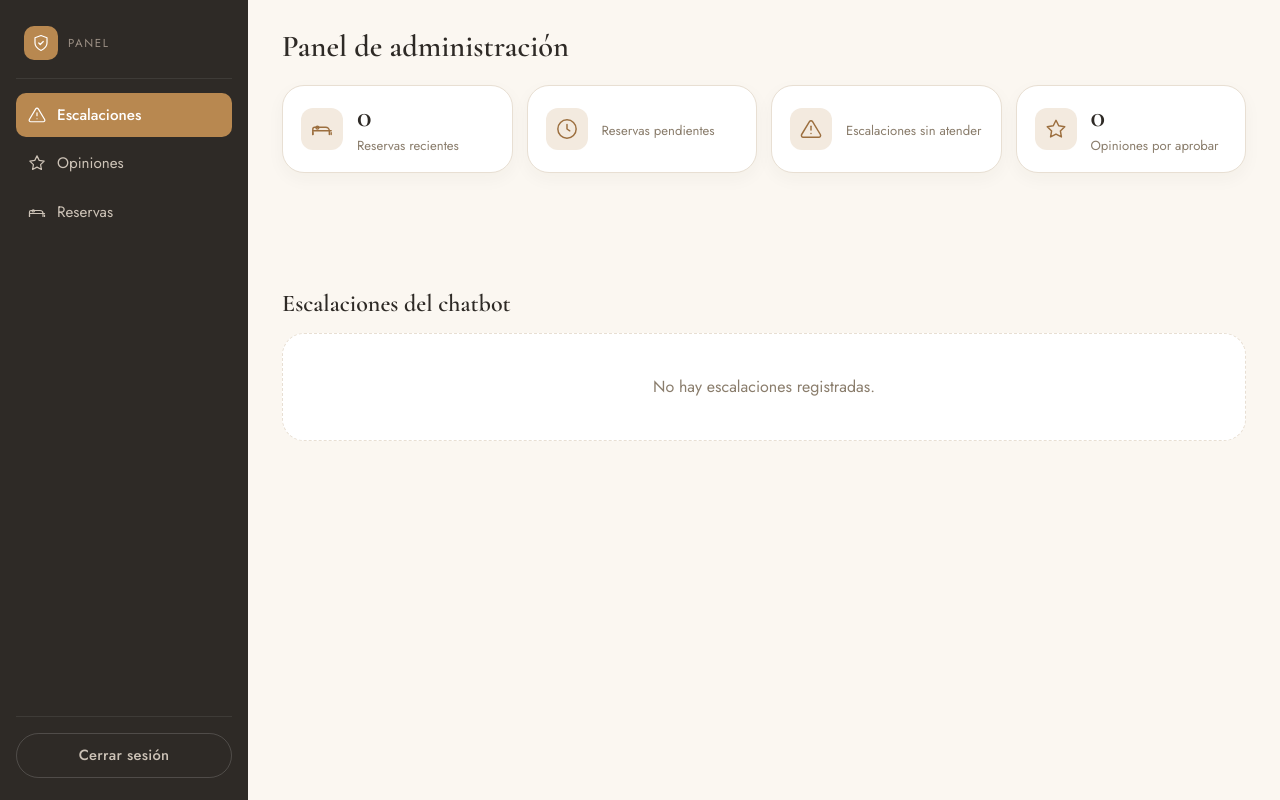
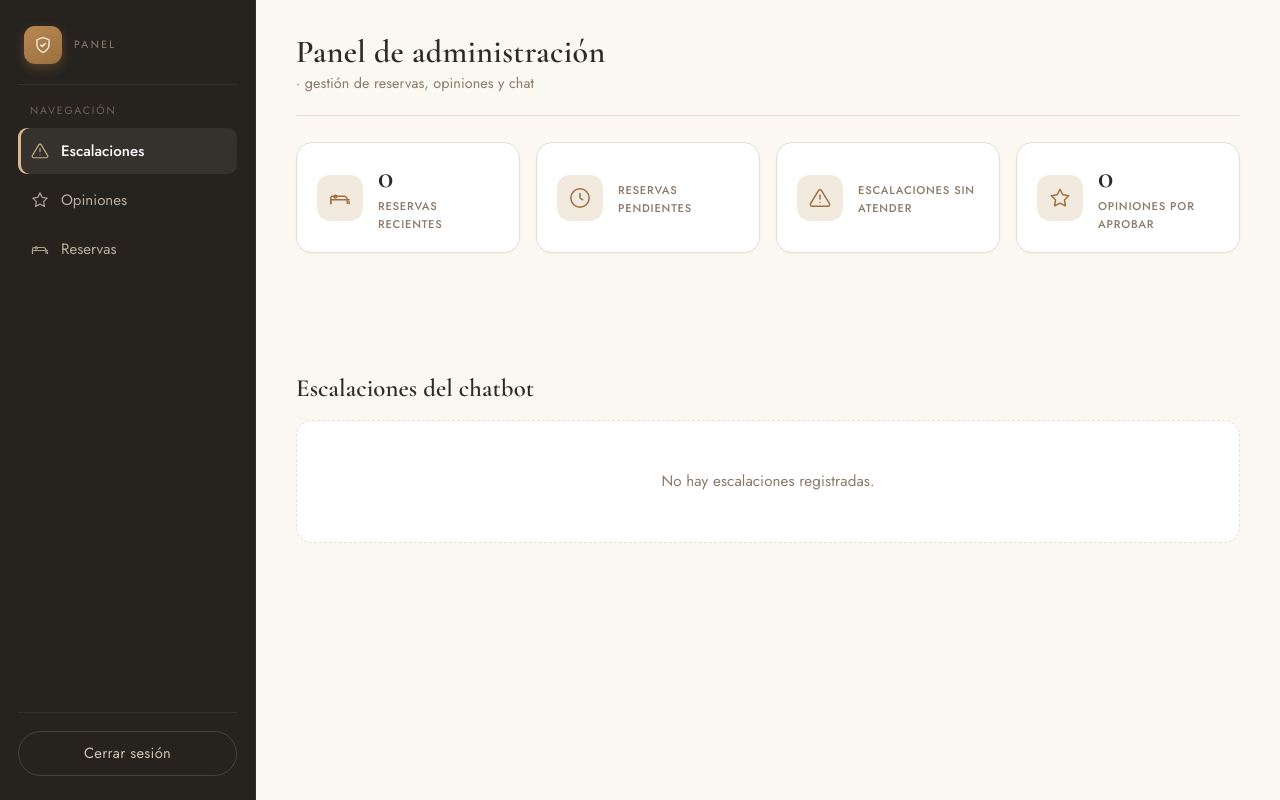
Before and after one commit to Jmyukopila/Pagina-web-casa-gracia-, a FastAPI app: template web/app/templates/admin.html in a window 1280 px wide. Run offline with FastAPI, Linux system fonts and the light colour scheme; the template is opened without the code that fills it, so the values that code supplies are empty.

Commit message:
style(admin): acabado más profesional del panel (cálido refinado)
- Sidebar más elegante: marca con degradé, etiqueta de grupo "Navegación",
  item activo con acento lateral sutil (no bloque sólido) e icono resaltado.
- Topbar con título Cormorant y subtítulo; divisor inferior.
- Tarjetas KPI con etiquetas en versalitas, hover de elevación, variante alerta.
- Tarjetas/tablas: bordes finos, sombras suaves, header de tabla en versalitas,
  hover de filas, foco con halo en inputs/textarea.
- Login pulido (degradé radial, campos con label en versalitas, foco con halo).
- Solo CSS + dos ajustes menores de plantilla; sin cambios de lógica.

Co-Authored-By: Claude Opus 4.8 <noreply@anthropic.com>

```diff
--- a/web/app/static/css/admin.css
+++ b/web/app/static/css/admin.css
@@ -1,132 +1,152 @@
-/* Admin dashboard — fixed sidebar layout, warm palette.
+/* Admin dashboard — fixed sidebar, refined warm (on-brand) styling.
    Relies on the design tokens (--caramel, --ink, …) defined in styles.css. */
 
 *{box-sizing:border-box}
 body{margin:0;background:var(--sand);color:var(--ink);
-  font-family:'Jost',system-ui,sans-serif}
+  font-family:'Jost',system-ui,sans-serif;
+  -webkit-font-smoothing:antialiased;letter-spacing:.005em}
 
 /* ----- Shell -------------------------------------------------------------- */
 .adm{display:flex;min-height:100vh}
+.muted{color:var(--muted)}
 
 /* ----- Sidebar ------------------------------------------------------------ */
-.adm-side{position:fixed;inset:0 auto 0 0;width:248px;display:flex;
-  flex-direction:column;background:var(--ink);color:#d8cfc4;
-  padding:22px 16px;z-index:20}
-.adm-brand{display:flex;align-items:center;gap:10px;padding:4px 8px 18px;
-  border-bottom:1px solid rgba(255,255,255,.08);margin-bottom:14px}
+.adm-side{position:fixed;inset:0 auto 0 0;width:256px;display:flex;
+  flex-direction:column;background:#26221E;color:#cdc3b7;
+  padding:24px 18px;z-index:20;
+  border-right:1px solid rgba(255,255,255,.05)}
+.adm-brand{display:flex;align-items:center;gap:12px;padding:2px 6px 20px;
+  margin-bottom:18px;border-bottom:1px solid rgba(255,255,255,.07)}
 .adm-brand__mark{display:inline-flex;align-items:center;justify-content:center;
-  width:34px;height:34px;border-radius:10px;background:var(--caramel);color:#fff;
-  flex:0 0 auto}
-.adm-brand__name{font-family:'Cormorant Garamond',serif;font-size:1.18rem;
-  font-weight:600;color:#fff;line-height:1.1}
-.adm-brand__sub{font-size:.72rem;letter-spacing:.14em;text-transform:uppercase;
-  color:#9c9085}
+  width:38px;height:38px;border-radius:11px;flex:0 0 auto;color:#fff;
+  background:linear-gradient(150deg,var(--caramel),var(--caramel-d));
+  box-shadow:0 4px 12px rgba(184,136,80,.3)}
+.adm-brand__name{font-family:'Cormorant Garamond',serif;font-size:1.22rem;
+  font-weight:600;color:#fff;line-height:1.15}
+.adm-brand__sub{font-size:.66rem;letter-spacing:.22em;text-transform:uppercase;
+  color:#8c8073;margin-top:1px}
 
-.adm-nav{display:flex;flex-direction:column;gap:4px}
-.adm-nav__item{display:flex;align-items:center;gap:11px;width:100%;
-  padding:10px 12px;border:0;background:transparent;color:#cdc3b7;
-  font:inherit;font-size:.95rem;text-align:left;border-radius:10px;
-  cursor:pointer;transition:background .15s,color .15s}
-.adm-nav__item:hover{background:rgba(255,255,255,.06);color:#fff}
-.adm-nav__item.is-active{background:var(--caramel);color:#fff;font-weight:500}
-.adm-nav__item svg{flex:0 0 auto}
+.adm-nav__label-group{font-size:.66rem;letter-spacing:.18em;text-transform:uppercase;
+  color:#6f6458;padding:0 12px 8px}
+.adm-nav{display:flex;flex-direction:column;gap:3px}
+.adm-nav__item{display:flex;align-items:center;gap:12px;width:100%;
+  padding:11px 13px;border:0;background:transparent;color:#b9aea0;
+  font:inherit;font-size:.94rem;text-align:left;border-radius:9px;
+  cursor:pointer;position:relative;transition:background .16s,color .16s}
+.adm-nav__item:hover{background:rgba(255,255,255,.05);color:#fff}
+.adm-nav__item.is-active{background:rgba(255,255,255,.07);color:#fff;
+  font-weight:500;box-shadow:inset 3px 0 0 var(--caramel-l)}
+.adm-nav__item.is-active svg{color:var(--caramel-l)}
+.adm-nav__item svg{flex:0 0 auto;opacity:.9}
 .adm-nav__label{flex:1}
-.adm-nav__count{min-width:22px;height:22px;padding:0 6px;border-radius:999px;
+.adm-nav__count{min-width:21px;height:21px;padding:0 6px;border-radius:999px;
   display:inline-flex;align-items:center;justify-content:center;
-  font-size:.74rem;font-weight:600;background:rgba(255,255,255,.14);color:#fff}
-.adm-nav__item.is-active .adm-nav__count{background:rgba(255,255,255,.25)}
+  font-size:.72rem;font-weight:600;background:rgba(255,255,255,.12);color:#e8ded2}
+.adm-nav__item.is-active .adm-nav__count{background:rgba(255,255,255,.2);color:#fff}
 .adm-nav__count--alert{background:var(--err);color:#fff}
 
 .adm-side__foot{margin-top:auto;display:flex;flex-direction:column;gap:8px;
-  padding-top:16px;border-top:1px solid rgba(255,255,255,.08)}
+  padding-top:18px;border-top:1px solid rgba(255,255,255,.07)}
 .adm-side__foot .btn{width:100%}
-.adm-ghost-d{background:transparent;color:#cdc3b7;border:1px solid rgba(255,255,255,.16);
-  box-shadow:none}
-.adm-ghost-d:hover{background:rgba(255,255,255,.08);color:#fff;transform:none}
+.adm-ghost-d{background:transparent;color:#cdc3b7;
+  border:1px solid rgba(255,255,255,.14);box-shadow:none;font-weight:400}
+.adm-ghost-d:hover{background:rgba(255,255,255,.07);color:#fff;transform:none;
+  border-color:rgba(255,255,255,.22)}
 
 /* ----- Main --------------------------------------------------------------- */
-.adm-main{flex:1;margin-left:248px;padding:30px 34px 64px;min-width:0}
-.adm-topbar{display:flex;align-items:baseline;justify-content:space-between;
-  flex-wrap:wrap;gap:8px;margin-bottom:22px}
-.adm-topbar h1{margin:0;font-family:'Cormorant Garamond',serif;font-size:1.9rem;
-  font-weight:600}
-.adm-topbar .muted{font-size:.9rem}
+.adm-main{flex:1;margin-left:256px;padding:34px 40px 72px;min-width:0;
+  max-width:1240px}
+.adm-topbar{margin-bottom:26px;padding-bottom:20px;
+  border-bottom:1px solid var(--line)}
+.adm-topbar h1{margin:0;font-family:'Cormorant Garamond',serif;font-size:2rem;
+  font-weight:600;letter-spacing:.01em}
+.adm-topbar p{margin:3px 0 0;font-size:.9rem;color:var(--muted)}
 
 /* ----- KPI cards ---------------------------------------------------------- */
-.adm-kpis{display:grid;grid-template-columns:repeat(4,1fr);gap:14px;
-  margin-bottom:30px}
-.kpi{background:#fff;border:1px solid var(--line);border-radius:var(--radius-lg);
-  padding:16px 18px;display:flex;align-items:center;gap:14px;
-  box-shadow:0 6px 18px rgba(46,42,38,.04)}
+.adm-kpis{display:grid;grid-template-columns:repeat(4,1fr);gap:16px;
+  margin-bottom:34px}
+.kpi{background:#fff;border:1px solid var(--line);border-radius:16px;
+  padding:18px 20px;display:flex;align-items:center;gap:15px;
+  box-shadow:0 1px 2px rgba(46,42,38,.04);transition:box-shadow .18s,transform .18s}
+.kpi:hover{box-shadow:0 10px 26px rgba(46,42,38,.08);transform:translateY(-2px)}
 .kpi__ic{display:inline-flex;align-items:center;justify-content:center;
-  width:42px;height:42px;border-radius:12px;background:var(--cream);
+  width:46px;height:46px;border-radius:13px;background:var(--cream);
   color:var(--caramel-d);flex:0 0 auto}
-.kpi__num{font-family:'Cormorant Garamond',serif;font-size:1.9rem;
+.kpi__num{font-family:'Cormorant Garamond',serif;font-size:2rem;
   font-weight:600;line-height:1;color:var(--ink)}
-.kpi__label{font-size:.82rem;color:#8a7d6c;margin-top:2px}
+.kpi__label{font-size:.7rem;letter-spacing:.07em;text-transform:uppercase;
+  color:var(--muted);margin-top:5px;font-weight:500}
+.kpi--alert{border-color:#eccfcb}
 .kpi--alert .kpi__ic{background:#f7e9e7;color:var(--err)}
 .kpi--alert .kpi__num{color:var(--err)}
 
 /* ----- Sections (JS-toggled) --------------------------------------------- */
-.adm-panel{display:none;animation:admfade .2s ease}
+.adm-panel{display:none;animation:admfade .22s ease}
 .adm-panel.is-active{display:block}
-@keyframes admfade{from{opacity:0;transform:translateY(4px)}to{opacity:1;transform:none}}
-.adm-panel__head{display:flex;align-items:center;justify-content:space-between;
-  flex-wrap:wrap;gap:10px;margin-bottom:16px}
+@keyframes admfade{from{opacity:0;transform:translateY(5px)}to{opacity:1;transform:none}}
+.adm-panel__head{display:flex;align-items:center;gap:12px;margin-bottom:18px}
 .adm-panel__head h2{margin:0;font-family:'Cormorant Garamond',serif;
-  font-size:1.5rem;font-weight:600}
+  font-size:1.55rem;font-weight:600}
 
-.adm-empty{background:#fff;border:1px dashed var(--line);border-radius:var(--radius-lg);
-  padding:40px;text-align:center;color:#8a7d6c}
+.adm-empty{background:#fff;border:1px dashed var(--line);border-radius:16px;
+  padding:48px 40px;text-align:center;color:var(--muted);font-size:.95rem}
 
 /* ----- Cards (escalations / reviews) ------------------------------------- */
-.adm-grid{display:grid;gap:12px}
-.card-row{background:#fff;border:1px solid var(--line);border-radius:14px;
-  padding:16px 18px;box-shadow:0 6px 18px rgba(46,42,38,.04)}
-.card-row--done{opacity:.6}
-.card-row__meta{display:flex;gap:8px;flex-wrap:wrap;align-items:center;
-  font-size:.82rem;color:var(--caramel-d);margin-bottom:8px}
-.chip{display:inline-flex;align-items:center;gap:5px;padding:2px 9px;
+.adm-grid{display:grid;gap:14px}
+.card-row{background:#fff;border:1px solid var(--line);border-radius:16px;
+  padding:18px 20px;box-shadow:0 1px 2px rgba(46,42,38,.04);
+  transition:box-shadow .18s}
+.card-row:hover{box-shadow:0 8px 22px rgba(46,42,38,.07)}
+.card-row--done{opacity:.55}
+.card-row__meta{display:flex;gap:7px;flex-wrap:wrap;align-items:center;
+  margin-bottom:10px}
+.chip{display:inline-flex;align-items:center;gap:5px;padding:3px 10px;
   border-radius:999px;background:var(--cream);color:var(--caramel-d);
-  font-size:.76rem;font-weight:500}
-.chip--id{background:var(--sand);color:#8a7d6c;font-variant-numeric:tabular-nums}
-.card-row__title{font-size:.98rem}
-.card-row__quote{color:#6f6458;font-style:italic;margin:4px 0 0}
-.adm-details{margin-top:8px}
-.adm-details summary{cursor:pointer;color:var(--caramel-d);font-size:.85rem}
+  font-size:.74rem;font-weight:500;line-height:1.4}
+.chip svg{opacity:.8}
+.chip--id{background:var(--sand);color:var(--muted);
+  font-variant-numeric:tabular-nums;border:1px solid var(--line)}
+.card-row__title{font-size:.98rem;line-height:1.45}
+.card-row__quote{color:#6f6458;font-style:italic;margin:5px 0 0;line-height:1.5}
+.adm-details{margin-top:10px}
+.adm-details summary{cursor:pointer;color:var(--caramel-d);font-size:.84rem;
+  font-weight:500;user-select:none}
+.adm-details summary:hover{color:var(--caramel)}
 .adm-details pre{white-space:pre-wrap;font-size:.82rem;background:var(--sand);
-  border:1px solid var(--line);border-radius:10px;padding:10px 12px;margin:.5rem 0 0}
+  border:1px solid var(--line);border-radius:11px;padding:12px 14px;margin:.6rem 0 0;
+  line-height:1.5;color:#5d544a}
 
-.reply-form{margin-top:12px;display:flex;gap:8px;align-items:flex-end}
+.reply-form{margin-top:14px;display:flex;gap:10px;align-items:flex-end}
 .reply-form textarea{flex:1;min-width:0;font-family:inherit;font-size:.9rem;
-  padding:.55rem .75rem;border:1px solid var(--line);border-radius:10px;
-  background:var(--sand);resize:vertical}
+  padding:.6rem .8rem;border:1px solid var(--line);border-radius:11px;
+  background:var(--sand);resize:vertical;line-height:1.45;color:var(--ink)}
 .reply-form textarea:focus{outline:none;border-color:var(--caramel);
-  background:#fff}
-.card-row__foot{margin-top:12px;display:flex;align-items:center;gap:10px;
+  background:#fff;box-shadow:0 0 0 3px rgba(184,136,80,.14)}
+.card-row__foot{margin-top:14px;display:flex;align-items:center;gap:10px;
   flex-wrap:wrap}
-.hint{font-size:.78rem;color:#8a7d6c;margin:.4rem 0 0}
+.hint{font-size:.78rem;color:var(--muted);margin:.5rem 0 0;line-height:1.45}
 
 /* ----- Table -------------------------------------------------------------- */
 .adm-tablewrap{overflow-x:auto;background:#fff;border:1px solid var(--line);
-  border-radius:var(--radius-lg);box-shadow:0 6px 18px rgba(46,42,38,.04)}
+  border-radius:16px;box-shadow:0 1px 2px rgba(46,42,38,.04)}
 table.adm-table{width:100%;border-collapse:collapse}
-table.adm-table th,table.adm-table td{padding:12px 14px;text-align:left;
+table.adm-table th,table.adm-table td{padding:14px 18px;text-align:left;
   font-size:.9rem;border-bottom:1px solid var(--line)}
-table.adm-table thead th{position:sticky;top:0;background:var(--cream);
-  font-weight:600;color:var(--caramel-d);white-space:nowrap;z-index:1}
-table.adm-table tbody tr:nth-child(even){background:var(--sand)}
-table.adm-table tbody tr:hover{background:#fbf3e9}
+table.adm-table thead th{position:sticky;top:0;background:#fbf6ef;
+  font-size:.72rem;font-weight:600;letter-spacing:.06em;text-transform:uppercase;
+  color:var(--caramel-d);white-space:nowrap;z-index:1}
+table.adm-table tbody tr{transition:background .12s}
+table.adm-table tbody tr:hover{background:var(--sand)}
 table.adm-table tr:last-child td{border-bottom:0}
-.cell-sub{display:block;font-size:.78rem;color:#8a7d6c}
-.stars{color:var(--caramel);letter-spacing:1px}
+.cell-sub{display:block;font-size:.78rem;color:var(--muted);margin-top:2px}
+.stars{color:var(--caramel);letter-spacing:1px;font-size:.95rem}
 
 /* ----- Badges ------------------------------------------------------------- */
-.badge{display:inline-block;padding:3px 10px;border-radius:999px;font-size:.76rem;
-  font-weight:600;text-transform:capitalize}
+.badge{display:inline-block;padding:3px 11px;border-radius:999px;font-size:.74rem;
+  font-weight:600;text-transform:capitalize;letter-spacing:.01em}
 .b-pend{background:var(--cream);color:var(--caramel-d)}
 .b-conf{background:#eaf3ee;color:var(--ok)}
-.b-exp{background:#f3efe9;color:#8a7d6c}
+.b-exp{background:#f3efe9;color:var(--muted)}
 .b-canc{background:#f7e9e7;color:var(--err)}
 .b-ext{background:#e9eef7;color:#3a567f}
 
--- a/web/app/templates/admin.html
+++ b/web/app/templates/admin.html
@@ -25,6 +25,7 @@
       </div>
     </div>
 
+    <div class="adm-nav__label-group">Navegación</div>
     <nav class="adm-nav">
       <button class="adm-nav__item is-active" type="button" data-panel="escalaciones">
         {{ icon('alert', 18) }}<span class="adm-nav__label">Escalaciones</span>
@@ -53,7 +54,7 @@
   <main class="adm-main">
     <div class="adm-topbar">
       <h1>Panel de administración</h1>
-      <span class="muted">{{ hotel.name }}</span>
+      <p>{{ hotel.name }} · gestión de reservas, opiniones y chat</p>
     </div>
 
     {# KPI cards #}
```
Also changed, not shown: other parts of web/app/static/css/admin.css (+20 -16 lines).
